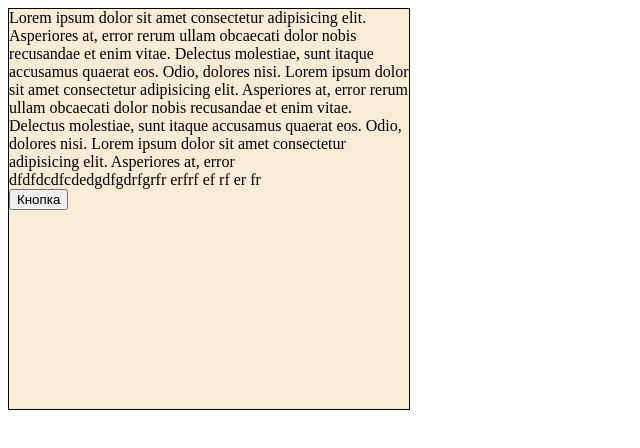
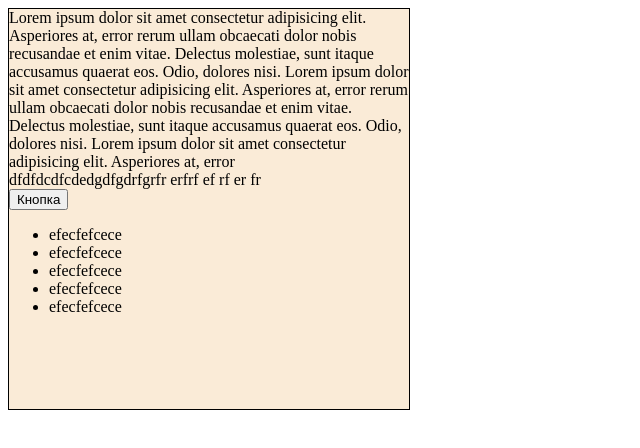
Before and after one commit to karenygin-creator/TestHtml1, a plain HTML site: page index2.html in a window 1280 px wide. Shown: the whole page, without its empty margins (0-640 px from the left). Drawn offline with Linux system fonts and the light colour scheme.

Commit message:
На сайт добавили список

```diff
--- a/index2.html
+++ b/index2.html
@@ -27,6 +27,13 @@
     </div>
 
   <button>Кнопка</button>
+  <ul>
+    <li>efecfefcece</li>
+    <li>efecfefcece</li>
+    <li>efecfefcece</li>
+    <li>efecfefcece</li>
+    <li>efecfefcece</li>
+  </ul>
 
 </div>
 
```
